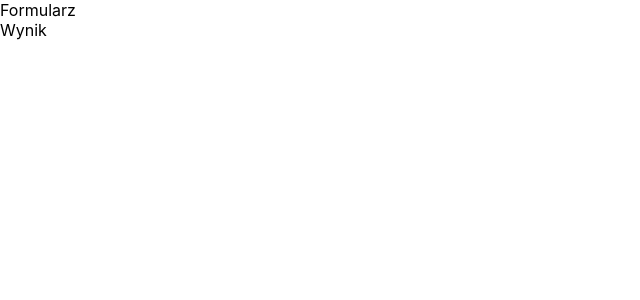
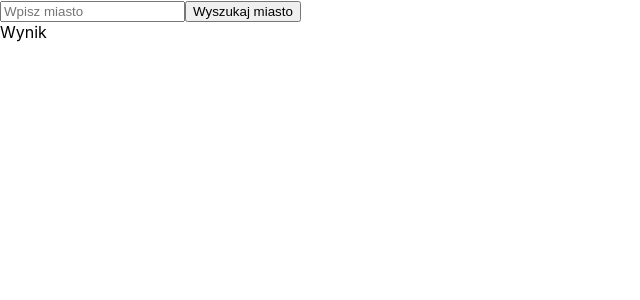
Before and after one commit to JacekGrochowina/weather-app-2, a React (Create React App) app: page / in a window 1280 px wide. Shown: the top 300 px of the page, without its empty margins (0-640 px from the left). Built offline with nearby package versions, Linux system fonts and the light colour scheme.

Commit message:
change state.value and submit form after button click

```diff
--- a/src/components/Form.js
+++ b/src/components/Form.js
@@ -1,8 +1,18 @@
 import React from 'react';
 
-const Form = () => {
+const Form = props => {
     return (
-        <div>Formularz</div>
+        <div>
+            <form onSubmit={props.submit}>
+                <input
+                    type="text"
+                    value={props.value}
+                    onChange={props.change}
+                    placeholder="Wpisz miasto"
+                />
+                <button>Wyszukaj miasto</button>
+            </form>
+        </div>
     );
 }
 
```
